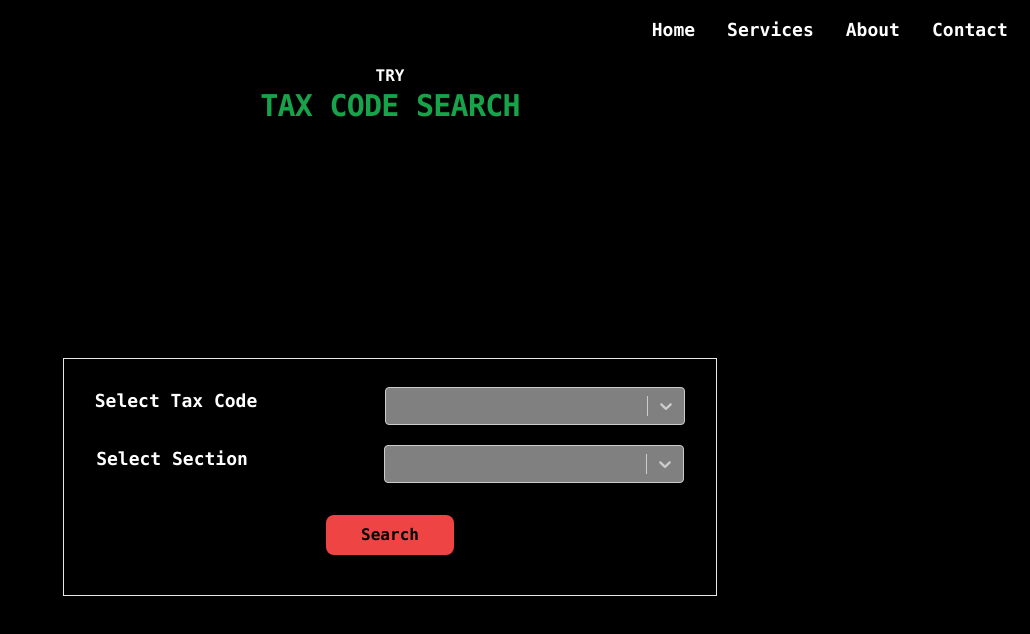
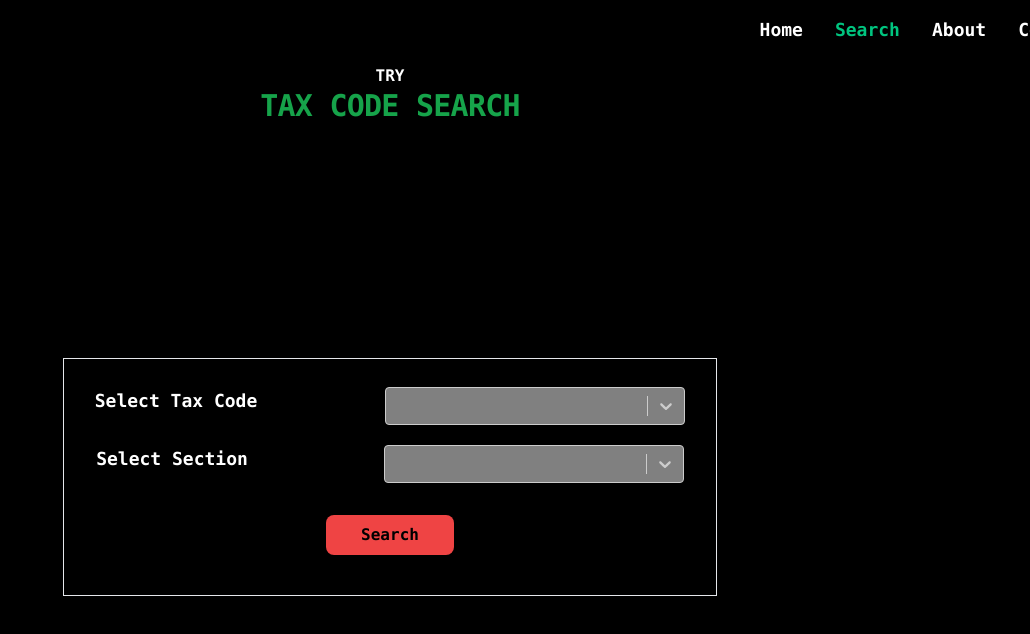
Before and after one commit to Shidhartha-Roy/AAYKAR-SAATHI, a React (Create React App) app in the folder itcode-ui/: page /search in a window 1280 px wide. Shown: the top 634 px of the page, without its empty margins (250-1280 px from the left). Built offline with nearby package versions, Linux system fonts and the light colour scheme.

Commit message:
bringing back to previous

```diff
--- a/itcode-ui/src/App.js
+++ b/itcode-ui/src/App.js
@@ -6,8 +6,8 @@ import Search from './components/Search';
 import Contact from './components/Contact';
 import About from './components/About';
 import ResultForm from './components/ResultForm';
-import Services from './components/Services';
-import Login from './components/Login';
+
+
 
 function App() {
   return (
@@ -20,8 +20,7 @@ function App() {
         <Route path="/about" element={<About />} />
         <Route path="/contact" element={<Contact />} />
         <Route path="/result/:code" element={<ResultForm />} />
-        <Route path="/services" element={<Services />} />
-        <Route path="/login"  element={<Login />} />
+
       </Routes>
       </BrowserRouter>
     </div>
--- a/itcode-ui/src/components/Login.js
+++ /dev/null
@@ -1,11 +0,0 @@
-import React from 'react'
-
-const Login = () => {
-  return (
-    <div className="h-screen flex flex-col text-white items-center justify-center">
-
-    </div>
-  )
-}
-
-export default Login
--- a/itcode-ui/src/components/Navbar.js
+++ b/itcode-ui/src/components/Navbar.js
@@ -26,17 +26,14 @@ const Navbar = () => {
             <NavLink to="/" activeclassname="active" className="hover:text-green-500">
               Home
             </NavLink>
-            <NavLink to="/services" activeclassname="active" className="hover:text-green-500">
-              Services
+            <NavLink to="/search" activeclassname="active" className="hover:text-green-500">
+              Search
             </NavLink>
             <NavLink to="/about" activeclassname="active" className="hover:text-green-500">
               About
             </NavLink>
             <NavLink to="/contact" activeclassname="active" className="hover:text-green-500">
               Contact
-            </NavLink>
-            <NavLink to="/login" activeclassname="active" className="hover:text-green-500">
-              Login
             </NavLink>
         </div>
       </div>
--- a/itcode-ui/src/components/Search.js
+++ b/itcode-ui/src/components/Search.js
@@ -20,7 +20,7 @@ const Search = () => {
 
 
     const searchTax = (e) => {
-      if(taxCode.code != ""){
+      if(taxCode.code !==""){
         e.preventDefault();
         const searchValue = taxCode.code + taxCode.section
         navigate(`/result/${searchValue}`)
--- a/itcode-ui/src/components/Services.js
+++ /dev/null
@@ -1,11 +0,0 @@
-import React from 'react'
-
-const Services = () => {
-  return (
-    <div className="h-screen flex flex-col text-white items-center justify-center">
-
-    </div>
-  )
-}
-
-export default Services
```
